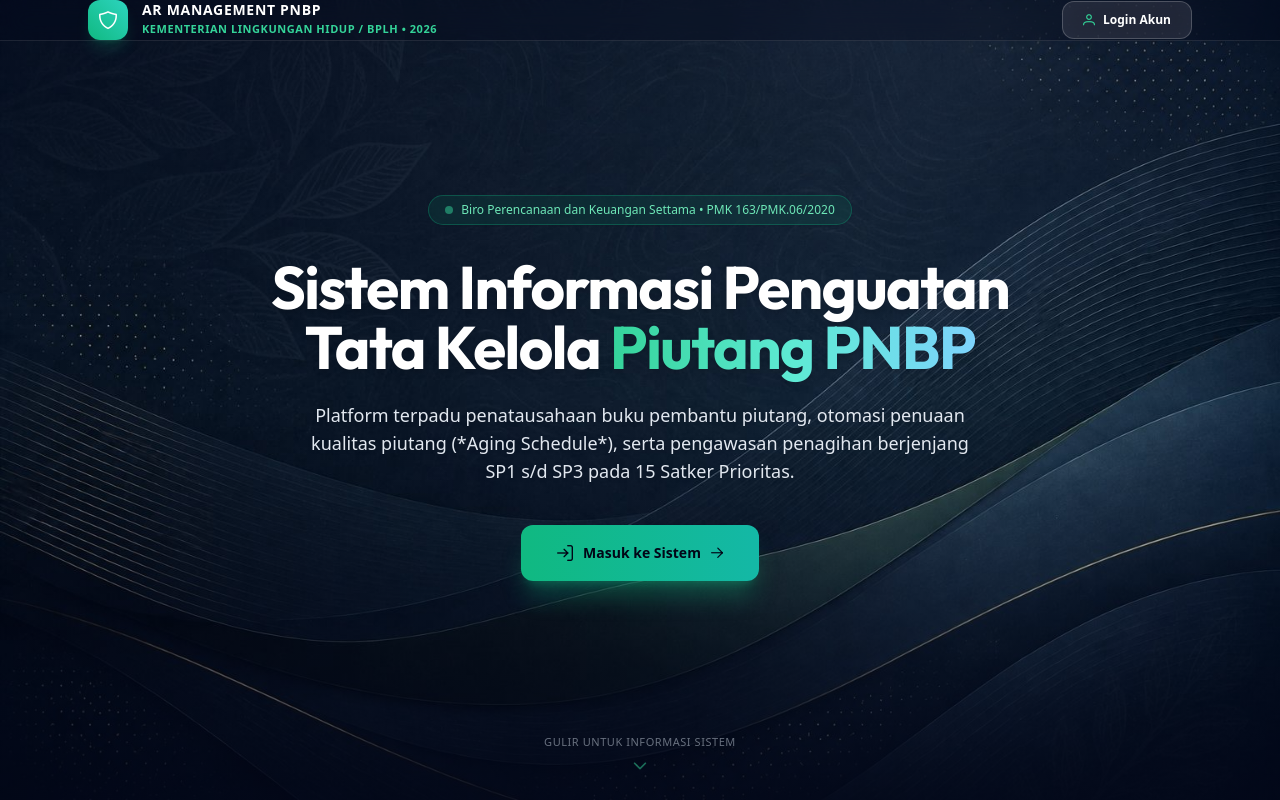
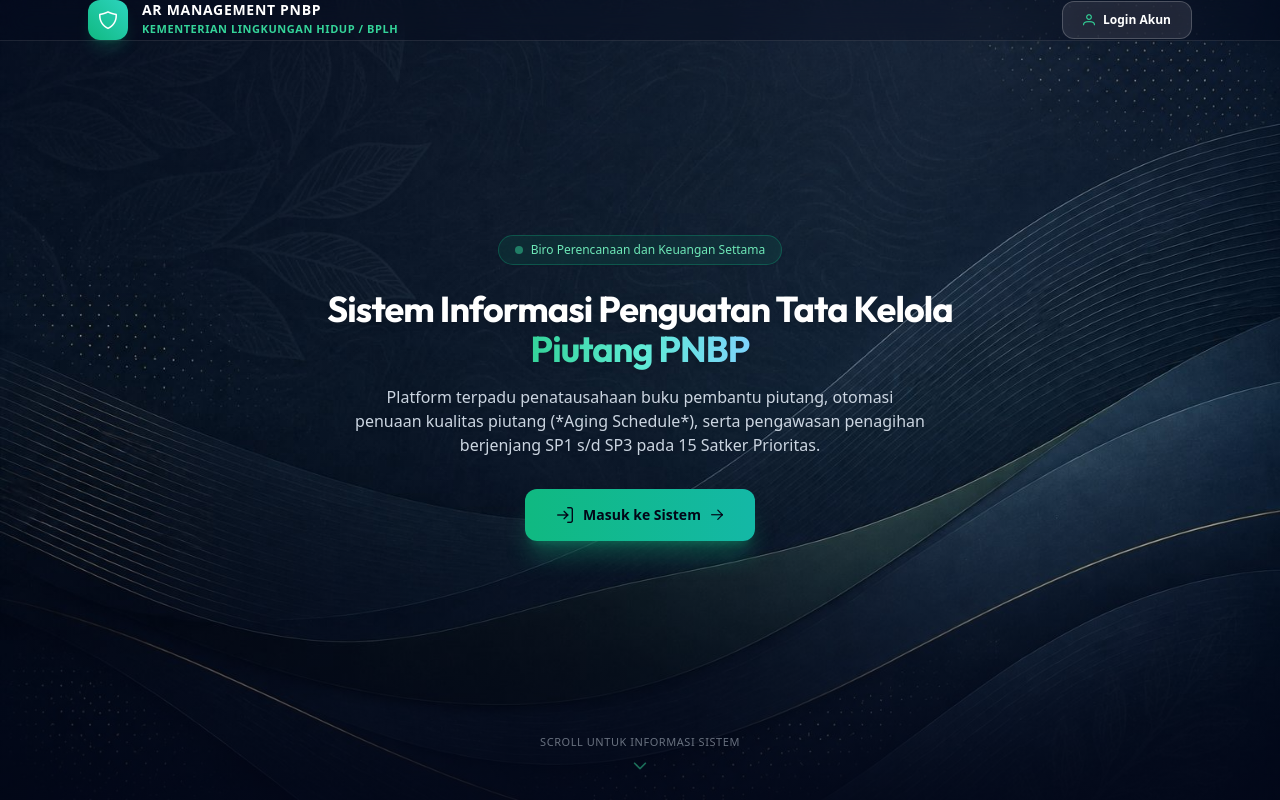
Before and after one commit to andyaloys/ar_pnbp, an Angular app in the folder frontend/: page / in a window 1280 px wide. Built offline with nearby package versions, Linux system fonts and the light colour scheme.

Commit message:
refactor(landing): refine typography size, remove 2026 and PMK, change scroll prompt text

```diff
--- a/frontend/src/app/features/landing/landing.component.ts
+++ b/frontend/src/app/features/landing/landing.component.ts
@@ -29,7 +29,7 @@ import { ThemeService } from '../../core/services/theme.service';
         <header class="border-b border-white/10 bg-slate-950/30 backdrop-blur-md sticky top-0 z-40">
           <div class="max-w-6xl mx-auto px-6 h-18 flex items-center justify-between">
 
-            <!-- Logo & Brand -->
+            <!-- Logo & Brand (Tanpa kata 2026) -->
             <div class="flex items-center space-x-3.5">
               <div class="w-10 h-10 rounded-xl bg-gradient-to-tr from-emerald-500 to-teal-400 flex items-center justify-center text-slate-950 shadow-lg shadow-emerald-500/20 font-bold">
                 <i class="pi pi-shield text-lg text-white"></i>
@@ -39,7 +39,7 @@ import { ThemeService } from '../../core/services/theme.service';
                   AR Management PNBP
                 </span>
                 <span class="text-[11px] text-emerald-400 font-semibold tracking-wider uppercase mt-1">
-                  Kementerian Lingkungan Hidup / BPLH &bull; 2026
+                  Kementerian Lingkungan Hidup / BPLH
                 </span>
               </div>
             </div>
@@ -65,32 +65,32 @@ import { ThemeService } from '../../core/services/theme.service';
           </div>
         </header>
 
-        <!-- Clean Hero Center (Fokus Utama: Judul & Tombol Masuk Sistem) -->
+        <!-- Clean Hero Center -->
         <div class="flex-1 flex flex-col justify-center items-center px-6 py-12 max-w-4xl mx-auto text-center">
 
-          <!-- Badge Institusi -->
-          <div class="inline-flex items-center gap-2 px-4 py-1.5 rounded-full text-xs font-medium bg-emerald-500/10 text-emerald-300 border border-emerald-500/30 backdrop-blur-md mb-8 shadow-sm">
+          <!-- Badge Institusi (Tanpa kata PMK) -->
+          <div class="inline-flex items-center gap-2 px-4 py-1.5 rounded-full text-xs font-medium bg-emerald-500/10 text-emerald-300 border border-emerald-500/30 backdrop-blur-md mb-6 shadow-sm">
             <span class="w-2 h-2 rounded-full bg-emerald-400 animate-pulse"></span>
-            <span>Biro Perencanaan dan Keuangan Settama &bull; PMK 163/PMK.06/2020</span>
+            <span>Biro Perencanaan dan Keuangan Settama</span>
           </div>
 
-          <!-- Main Title -->
-          <h1 class="text-3xl sm:text-5xl lg:text-6xl font-black tracking-tight text-white leading-[1.15] drop-shadow-md max-w-3xl">
+          <!-- Main Title (Ukuran Font Lebih Proporsional & Elegan) -->
+          <h1 class="text-2xl sm:text-3xl lg:text-4xl font-extrabold tracking-tight text-white leading-snug drop-shadow-md max-w-2xl">
             Sistem Informasi Penguatan Tata Kelola
             <span class="bg-gradient-to-r from-emerald-400 via-teal-300 to-sky-300 bg-clip-text text-transparent">Piutang PNBP</span>
           </h1>
 
           <!-- Crisp Description -->
-          <p class="mt-6 text-base sm:text-lg text-slate-200 max-w-2xl leading-relaxed drop-shadow font-normal">
+          <p class="mt-4 text-sm sm:text-base text-slate-300 max-w-xl leading-relaxed drop-shadow font-normal">
             Platform terpadu penatausahaan buku pembantu piutang, otomasi penuaan kualitas piutang (*Aging Schedule*), serta pengawasan penagihan berjenjang SP1 s/d SP3 pada 15 Satker Prioritas.
           </p>
 
-          <!-- The ONLY Single Button on First Fold -->
-          <div class="mt-10">
+          <!-- Single Button on First Fold -->
+          <div class="mt-8">
             @if (authService.isLoggedIn()) {
               <a
                 routerLink="/dashboard"
-                class="inline-flex items-center gap-2.5 bg-gradient-to-r from-emerald-500 to-teal-500 hover:from-emerald-400 hover:to-teal-400 text-slate-950 font-bold px-9 py-4 rounded-xl text-sm shadow-xl shadow-emerald-500/30 transition-all hover:scale-105">
+                class="inline-flex items-center gap-2.5 bg-gradient-to-r from-emerald-500 to-teal-500 hover:from-emerald-400 hover:to-teal-400 text-slate-950 font-bold px-8 py-3.5 rounded-xl text-sm shadow-xl shadow-emerald-500/30 transition-all hover:scale-105">
                 <i class="pi pi-th-large text-base"></i>
                 <span>Masuk ke Dashboard Eksekutif</span>
                 <i class="pi pi-arrow-right text-xs"></i>
@@ -98,7 +98,7 @@ import { ThemeService } from '../../core/services/theme.service';
             } @else {
               <a
                 routerLink="/login"
-                class="inline-flex items-center gap-2.5 bg-gradient-to-r from-emerald-500 to-teal-500 hover:from-emerald-400 hover:to-teal-400 text-slate-950 font-bold px-9 py-4 rounded-xl text-sm shadow-xl shadow-emerald-500/30 transition-all hover:scale-105">
+                class="inline-flex items-center gap-2.5 bg-gradient-to-r from-emerald-500 to-teal-500 hover:from-emerald-400 hover:to-teal-400 text-slate-950 font-bold px-8 py-3.5 rounded-xl text-sm shadow-xl shadow-emerald-500/30 transition-all hover:scale-105">
                 <i class="pi pi-sign-in text-base"></i>
                 <span>Masuk ke Sistem</span>
                 <i class="pi pi-arrow-right text-xs"></i>
@@ -107,9 +107,9 @@ import { ThemeService } from '../../core/services/theme.service';
           </div>
         </div>
 
-        <!-- Scroll Indicator (Petunjuk Gulir ke Bawah) -->
+        <!-- Scroll Indicator (Bahasa 'SCROLL') -->
         <div class="pb-6 flex flex-col items-center justify-center text-slate-400 text-xs gap-1.5 cursor-pointer animate-pulse" (click)="scrollToInfo()">
-          <span class="text-[11px] tracking-wider uppercase font-medium text-slate-300">Gulir untuk informasi sistem</span>
+          <span class="text-[11px] tracking-wider uppercase font-medium text-slate-300">Scroll untuk informasi sistem</span>
           <i class="pi pi-chevron-down text-emerald-400 text-sm"></i>
         </div>
 
@@ -124,20 +124,20 @@ import { ThemeService } from '../../core/services/theme.service';
           <!-- Section Title -->
           <div class="text-center max-w-3xl mx-auto">
             <span class="text-xs font-bold text-emerald-400 tracking-widest uppercase mb-2 block">Pilar Fungsionalitas</span>
-            <h2 class="text-2xl sm:text-4xl font-extrabold text-white">Arsitektur Penguatan Piutang PNBP 2026</h2>
+            <h2 class="text-2xl sm:text-3xl font-extrabold text-white">Arsitektur Penguatan Tata Kelola Piutang PNBP</h2>
             <p class="text-slate-300 text-sm mt-3 leading-relaxed">
               Dikembangkan untuk mewujudkan kepatuhan regulasi perbendaharaan negara, mencegah kadaluarsa piutang, dan memfasilitasi rekonsiliasi data antara Satker Daerah dengan Biro Perencanaan dan Keuangan Pusat.
             </p>
           </div>
 
-          <!-- 3 Kartu Pilar Utama -->
+          <!-- 3 Kartu Pilar Utama (Tanpa kata PMK) -->
           <div class="grid grid-cols-1 md:grid-cols-3 gap-6">
 
             <div class="bg-slate-900/60 p-7 rounded-2xl border border-white/10 hover:border-emerald-500/40 transition-all duration-300 hover:translate-y-[-4px] shadow-lg">
               <div class="w-12 h-12 rounded-xl bg-emerald-500/20 text-emerald-400 flex items-center justify-center text-xl mb-5 border border-emerald-500/30">
                 <i class="pi pi-calendar"></i>
               </div>
-              <h3 class="text-base font-bold text-white mb-2">Aging Engine PMK 163</h3>
+              <h3 class="text-base font-bold text-white mb-2">Aging Engine Otomatis</h3>
               <p class="text-xs text-slate-300 leading-relaxed font-normal">
                 Kalkulasi otomatis kualitas penuaan piutang setiap hari berdasarkan tanggal jatuh tempo dokumen dasar:
                 <span class="block mt-2 font-mono text-[11px] text-emerald-300">
@@ -199,10 +199,10 @@ import { ThemeService } from '../../core/services/theme.service';
             <div class="bg-slate-900/40 p-6 rounded-2xl border border-white/10">
               <h4 class="text-sm font-bold text-white flex items-center gap-2 mb-3">
                 <i class="pi pi-book text-amber-400"></i>
-                <span>Dasar Hukum & Kepatuhan Tata Kelola</span>
+                <span>Kepatuhan Standar Akuntansi Pemerintah</span>
               </h4>
               <p class="text-xs text-slate-300 leading-relaxed">
-                Berlandaskan Peraturan Menteri Keuangan Nomor 163/PMK.06/2020 tentang Pengelolaan Piutang Instansi Pemerintah, Undang-Undang Nomor 9 Tahun 2018 tentang PNBP, Peraturan Pemerintah Tarif Layanan KLH/BPLH, serta Standar Akuntansi Pemerintahan (SAP) Akrual.
+                Berlandaskan Regulasi Pengelolaan Piutang Instansi Pemerintah, Undang-Undang Nomor 9 Tahun 2018 tentang PNBP, Peraturan Pemerintah Tarif Layanan KLH/BPLH, serta Standar Akuntansi Pemerintahan (SAP) Akrual.
               </p>
             </div>
 
@@ -218,7 +218,7 @@ import { ThemeService } from '../../core/services/theme.service';
             <i class="pi pi-shield text-emerald-400 text-sm"></i>
             <span class="text-white font-semibold">Kementerian Lingkungan Hidup / Badan Pengendalian Lingkungan Hidup</span>
           </div>
-          <p>&copy; 2026 Biro Perencanaan dan Keuangan Settama &bull; Republik Indonesia</p>
+          <p>Biro Perencanaan dan Keuangan Settama &bull; Republik Indonesia</p>
         </div>
       </footer>
 
```
